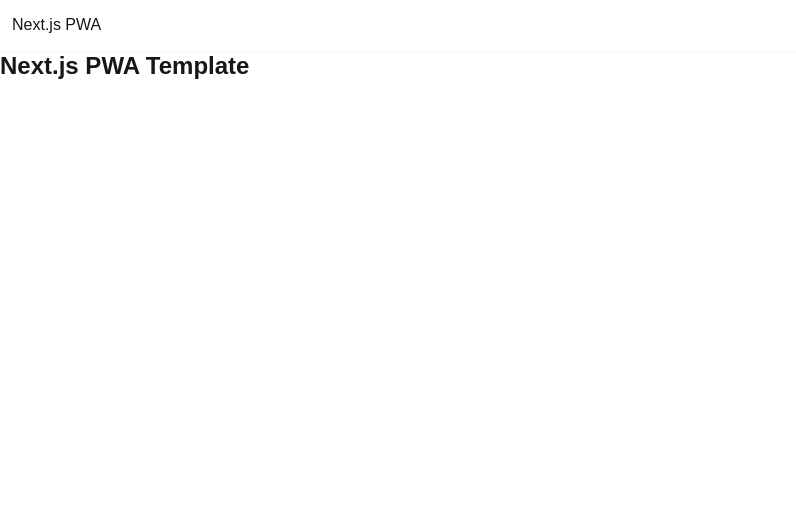
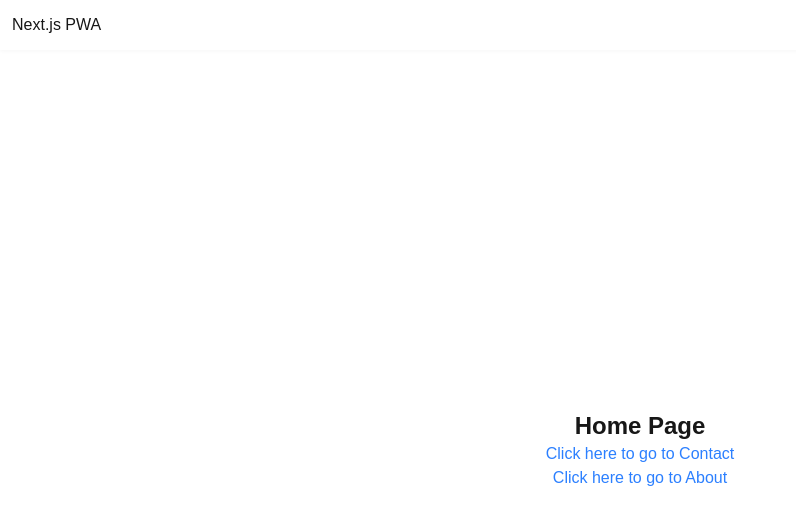
Before and after one commit to upayanmazumder-DevLabs/nextjs-pwa-template, a Next.js app in the folder app/: page / in a window 1280 px wide. Shown: the top 524 px of the page, without its empty margins (0-796 px from the left). Built offline with nearby package versions, Linux system fonts and the light colour scheme; no server answers.

Commit message:
feat: enhance navigation by adding links to About and Home pages

```diff
--- a/app/public/sw.js
+++ b/app/public/sw.js
@@ -2,7 +2,6 @@ const CACHE_NAME = "nextjs-pwa-template-v1";
 const CORE_ASSETS = [
   "/",
   "/offline",
-  "/manifest.json",
   "/icons/icon-16x16.webp",
   "/icons/icon-32x32.webp",
   "/icons/icon-48x48.webp",
--- a/app/src/app/about/page.tsx
+++ b/app/src/app/about/page.tsx
@@ -1,3 +1,5 @@
+import Link from "next/link";
+
 export const metadata = {
   title: "About | Next.js PWA Template",
   description:
@@ -6,9 +8,12 @@ export const metadata = {
 
 export default function AboutPage() {
   return (
-    <div>
+    <div className="flex flex-col h-screen items-center justify-center text-center">
       <h1 className="text-2xl font-bold">About Page</h1>
       <p>This is the about page for the Next.js PWA Template.</p>
+      <Link href="/" className="text-blue-500 hover:underline">
+        Click here to go back to Home
+      </Link>
     </div>
   );
 }
--- a/app/src/app/contact/page.tsx
+++ b/app/src/app/contact/page.tsx
@@ -1,3 +1,5 @@
+import Link from "next/link";
+
 export const metadata = {
   title: "Contact | Next.js PWA Template",
   description: "Get in touch with the team behind the Next.js PWA Template.",
@@ -5,9 +7,12 @@ export const metadata = {
 
 export default function ContactPage() {
   return (
-    <div>
+    <div className="flex flex-col h-screen items-center justify-center text-center">
       <h1 className="text-2xl font-bold">Contact Page</h1>
-      <p>Contact us at contact@example.com.</p>
+
+      <Link href="/" className="text-blue-500 hover:underline">
+        Click here to go back to Home
+      </Link>
     </div>
   );
 }
--- a/app/src/app/page.tsx
+++ b/app/src/app/page.tsx
@@ -1,7 +1,17 @@
-export default function Page() {
+import Link from "next/link";
+
+export default function HomePage() {
   return (
-    <div>
-      <h1 className="text-2xl font-bold">Next.js PWA Template</h1>
+    <div className="flex flex-col h-screen items-center justify-center text-center">
+      <h1 className="text-2xl font-bold">Home Page</h1>
+
+      <Link href="/contact" className="text-blue-500 hover:underline">
+        Click here to go to Contact
+      </Link>
+
+      <Link href="/about" className="text-blue-500 hover:underline">
+        Click here to go to About
+      </Link>
     </div>
   );
 }
```
